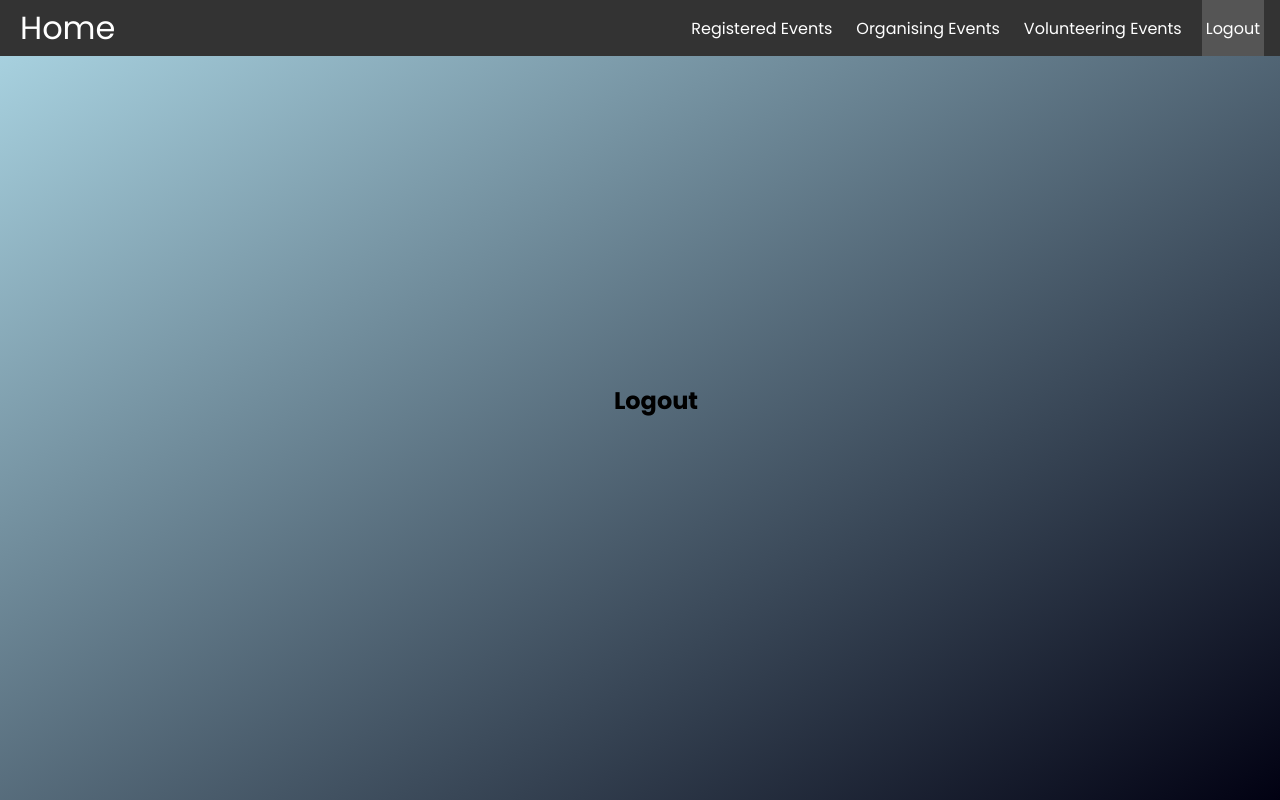
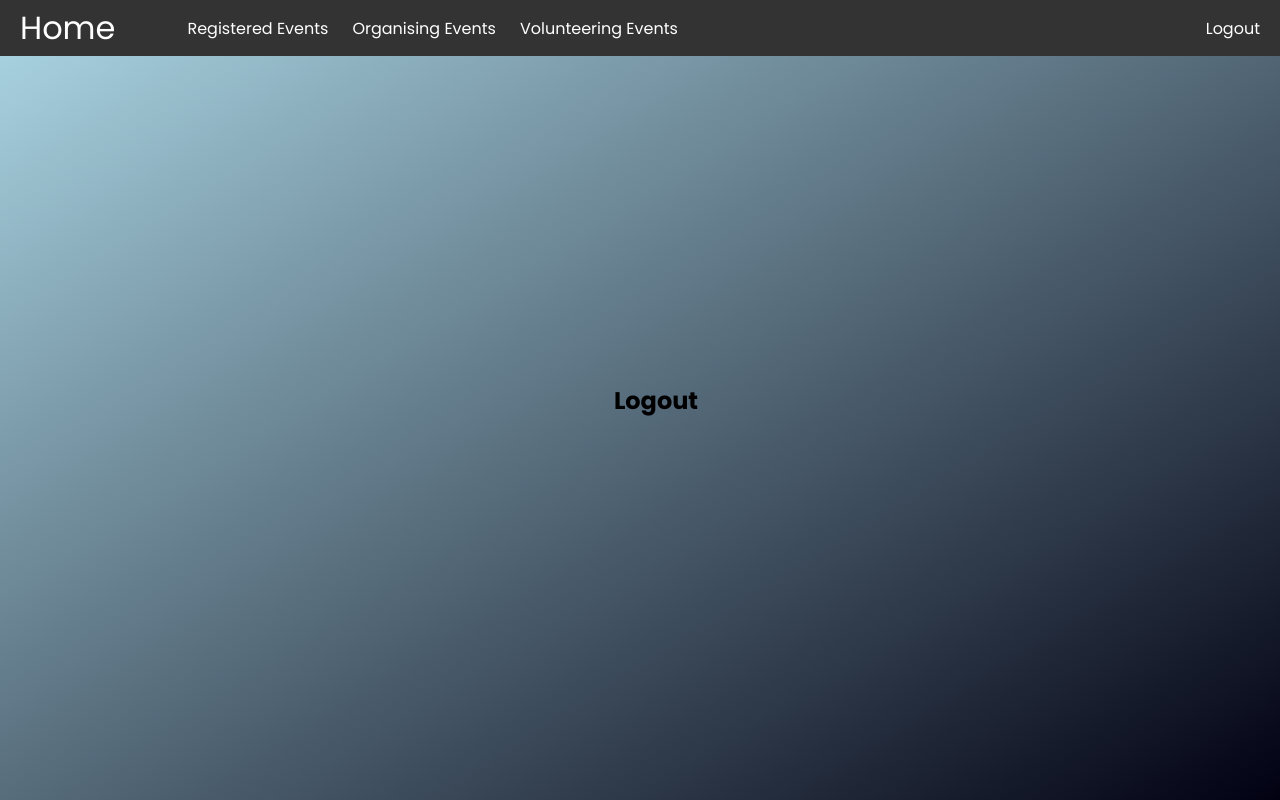
Before and after one commit to dhruvagja/DBMS-Lab-Assignment-4, a React (Create React App) app in the folder client/my-app/: page /logout in a window 1280 px wide. Built offline with nearby package versions, Linux system fonts and the light colour scheme.

Commit message:
Third Commit to HomePage

```diff
--- a/client/my-app/src/components/Navbar.js
+++ b/client/my-app/src/components/Navbar.js
@@ -1,8 +1,9 @@
-import { Link, useMatch, useResolvedPath } from "react-router-dom"
+import { Link } from "react-router-dom";
 
 export default function Navbar() {
   return (
     <nav className="nav">
+      <div className="left-links">
         <Link to="/" className="site-title">
           Home
         </Link>
@@ -10,21 +11,19 @@ export default function Navbar() {
           <CustomLink to="/registered-events">Registered Events</CustomLink>
           <CustomLink to="/organising-events">Organising Events</CustomLink>
           <CustomLink to="/volunteer-events">Volunteering Events</CustomLink>
+        </ul>
+      </div>
+      <div className="right-links">
         <CustomLink to="/logout">Logout</CustomLink>
-      </ul>
+      </div>
     </nav>
-  )
+  );
 }
 
-function CustomLink({ to, children, ...props }) {
-  const resolvedPath = useResolvedPath(to)
-  const isActive = useMatch({ path: resolvedPath.pathname, end: true })
-
+function CustomLink({ to, children }) {
   return (
-    <li className={isActive ? "active" : ""}>
-      <Link to={to} {...props}>
-        {children}
-      </Link>
+    <li>
+      <Link to={to}>{children}</Link>
     </li>
-  )
+  );
 }
--- a/client/my-app/src/index.css
+++ b/client/my-app/src/index.css
@@ -64,3 +64,14 @@ body {
 .nav li:hover {
   background-color: #777;
 }
+.left-links {
+  display: flex;
+  list-style: none;
+
+  gap: 4rem;
+}
+
+.right-links {
+  list-style: none;
+  display: flex;
+}
```
Lines whose indentation alone changed are shown as unchanged.
